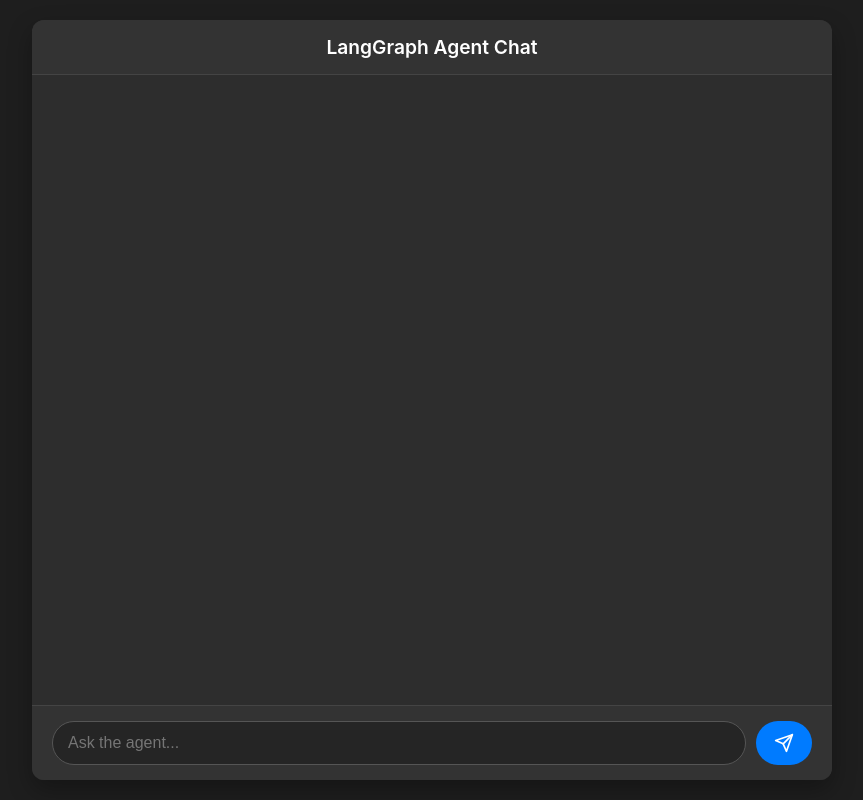
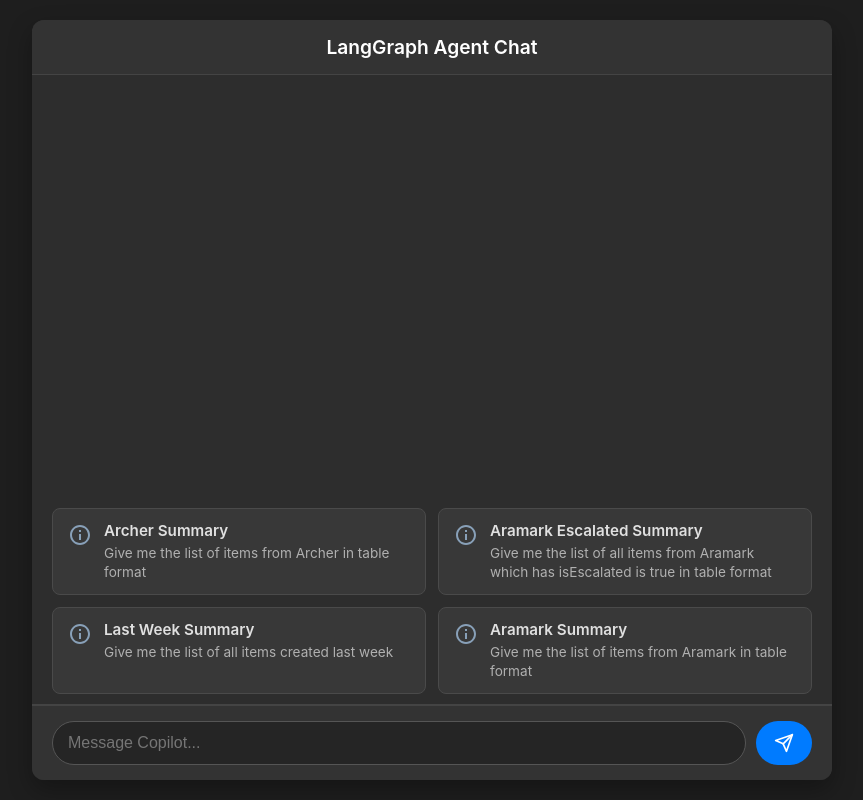
Before and after one commit to Raj-Champaneriya/langgraph, a React (Create React App) app in the folder copilot/frontend/my-chat-app/: page / in a window 1280 px wide. Shown: the whole page, without its empty margins (208-1071 px from the left). Built offline with nearby package versions, Linux system fonts and the light colour scheme.

Commit message:
refactor: reorganize SVG icons and suggested prompts section, enhance prompt handling and styling

```diff
--- a/copilot/frontend/my-chat-app/src/ChatComponent.js
+++ b/copilot/frontend/my-chat-app/src/ChatComponent.js
@@ -2,7 +2,7 @@
 import { useEffect, useRef, useState } from "react";
 import { v4 as uuidv4 } from "uuid"; // For unique keys
 
-// SVG Icon for Send Button
+// --- SVG Icons ---
 const SendIcon = () => (
   <svg
     width="20"
@@ -19,7 +19,6 @@
   </svg>
 );
 
-// SVG Icon for Tool Activity
 const ToolIcon = () => (
   <svg
     width="16"
@@ -36,18 +35,55 @@
   </svg>
 );
 
+// Icon for Suggested Prompt Tiles (generic idea icon)
+const PromptTileIcon = () => (
+  <svg
+    width="24"
+    height="24"
+    viewBox="0 0 24 24"
+    fill="currentColor"
+    style={{ color: "#88a0b8", flexShrink: 0 }}
+  >
+    <path d="M12 2C6.48 2 2 6.48 2 12s4.48 10 10 10 10-4.48 10-10S17.52 2 12 2zm0 18c-4.41 0-8-3.59-8-8s3.59-8 8-8 8 3.59 8 8-3.59 8-8 8zm-1-13h2v2h-2zm0 4h2v6h-2z" />
+  </svg>
+);
+
+// --- Suggested Prompts Data ---
+const suggestedPromptsData = [
+  {
+    id: "archer_summary",
+    title: "Archer Summary",
+    prompt: "Give me the list of items from Archer in table format",
+  },
+  {
+    id: "aramark_escalated_summary",
+    title: "Aramark Escalated Summary",
+    prompt:
+      "Give me the list of all items from Aramark which has isEscalated is true in table format",
+  },
+  {
+    id: "last_week_summary",
+    title: "Last Week Summary",
+    prompt: "Give me the list of all items created last week",
+  },
+  {
+    id: "aramark_summary",
+    title: "Aramark Summary",
+    prompt: "Give me the list of items from Aramark in table format",
+  },
+];
+
 function ChatComponent() {
   const [userInput, setUserInput] = useState("");
   const [messages, setMessages] = useState([]);
   const [isStreaming, setIsStreaming] = useState(false);
   const currentAiMessageRef = useRef("");
   const chatViewRef = useRef(null);
-  const requestStartTimeRef = useRef(null); // To store start time of user request
+  const requestStartTimeRef = useRef(null);
 
   const scrollToBottom = () => {
-    if (chatViewRef.current) {
+    if (chatViewRef.current)
       chatViewRef.current.scrollTop = chatViewRef.current.scrollHeight;
-    }
   };
 
   useEffect(() => {
@@ -58,29 +94,15 @@
     const styleSheet = document.createElement("style");
     styleSheet.type = "text/css";
     styleSheet.innerText = `
-      @keyframes fadeInSlideUp {
-        from { opacity: 0; transform: translateY(10px); }
-        to { opacity: 1; transform: translateY(0); }
-      }
-      .message-entry { /* Changed class name slightly for clarity */
-        animation: fadeInSlideUp 0.3s ease-out forwards;
-      }
-
-      @keyframes pulse {
-        0% { opacity: 0.5; } 50% { opacity: 1; } 100% { opacity: 0.5; }
-      }
+      @keyframes fadeInSlideUp { from { opacity: 0; transform: translateY(10px); } to { opacity: 1; transform: translateY(0); } }
+      .message-entry { animation: fadeInSlideUp 0.3s ease-out forwards; }
+      @keyframes pulse { 0% { opacity: 0.5; } 50% { opacity: 1; } 100% { opacity: 0.5; } }
       .ai-streaming-placeholder span { animation: pulse 1.5s infinite ease-in-out; }
       .ai-streaming-placeholder span:nth-child(1) { animation-delay: 0s; }
       .ai-streaming-placeholder span:nth-child(2) { animation-delay: 0.2s; }
       .ai-streaming-placeholder span:nth-child(3) { animation-delay: 0.4s; }
-
-      @keyframes thinkingDots {
-        0%, 20% { content: '.'; } 40%, 60% { content: '..'; } 80%, 100% { content: '...'; }
-      }
-      .thinking-dots::after {
-        content: '.'; animation: thinkingDots 1.5s infinite; display: inline-block; width: 1.5em; text-align: left;
-      }
-
+      @keyframes thinkingDots { 0%, 20% { content: '.'; } 40%, 60% { content: '..'; } 80%, 100% { content: '...'; } }
+      .thinking-dots::after { content: '.'; animation: thinkingDots 1.5s infinite; display: inline-block; width: 1.5em; text-align: left; }
       .custom-scrollbar::-webkit-scrollbar { width: 8px; }
       .custom-scrollbar::-webkit-scrollbar-track { background: #2d2d2d; border-radius: 10px; }
       .custom-scrollbar::-webkit-scrollbar-thumb { background: #555; border-radius: 10px; }
@@ -92,21 +114,25 @@
     };
   }, []);
 
-  const handleSubmit = async (e) => {
+  const handleSubmit = async (e, textOverride = null) => {
     if (e) e.preventDefault();
-    if (!userInput.trim() || isStreaming) return;
+    const textToSubmit = textOverride !== null ? textOverride : userInput;
 
-    requestStartTimeRef.current = Date.now(); // Store start time
+    if (!textToSubmit.trim() || isStreaming) return;
 
+    requestStartTimeRef.current = Date.now();
     setIsStreaming(true);
+
     const newUserMessage = {
       id: uuidv4(),
       type: "user",
-      content: userInput,
+      content: textToSubmit,
       timestamp: new Date(),
     };
     setMessages((prev) => [...prev, newUserMessage]);
-    const currentInput = userInput; // Store for the API call
+
+    // If a suggested prompt was used, userInput state was set for feedback,
+    // now clear it. If user typed, clear it as well.
     setUserInput("");
     currentAiMessageRef.current = "";
 
@@ -123,14 +149,13 @@
           "Content-Type": "application/json",
           Accept: "text/event-stream",
         },
-        body: JSON.stringify({ text: currentInput }),
+        body: JSON.stringify({ text: textToSubmit }), // Use textToSubmit
       });
 
       if (!response.ok) {
         const errorData = await response
           .json()
           .catch(() => ({ detail: "Failed to parse error JSON." }));
-        console.error("API Error:", errorData);
         const errorContent = `Error: ${
           errorData.detail || "Failed to get response"
         }`;
@@ -170,23 +195,19 @@
       const reader = response.body
         .pipeThrough(new TextDecoderStream())
         .getReader();
-
       while (true) {
         const { value, done } = await reader.read();
         if (done) {
           const responseEndTime = Date.now();
           const durationMs =
             responseEndTime - (requestStartTimeRef.current || responseEndTime);
-
           setMessages((prev) =>
             prev.map((msg) => {
               if (msg.id === aiMessageId) {
                 let finalContent = currentAiMessageRef.current.trim();
-                if (!finalContent && msg.content === "...") {
+                if (!finalContent && msg.content === "...")
                   finalContent = "Agent finished processing.";
-                } else if (!finalContent) {
-                  finalContent = msg.content; // Keep existing if it was updated by non-llm event
-                }
+                else if (!finalContent) finalContent = msg.content;
                 return {
                   ...msg,
                   content: finalContent,
@@ -198,7 +219,6 @@
           );
           break;
         }
-
         const eventLines = value.split("\n\n");
         eventLines.forEach((line) => {
           if (line.startsWith("data: ")) {
@@ -221,7 +241,6 @@
                 eventData.type === "tool_start" ||
                 eventData.type === "tool_end"
               ) {
-                // Finalize previous AI message content if it was just a placeholder "..." before tool activity
                 if (
                   currentAiMessageRef.current === "" &&
                   eventData.type === "tool_start"
@@ -234,10 +253,8 @@
                     )
                   );
                 }
-                // Reset for potential new LLM chunks after this tool cycle for the same aiMessageId
                 if (eventData.type === "tool_end")
                   currentAiMessageRef.current = "";
-
                 const toolContent =
                   eventData.type === "tool_start"
                     ? `Tool Starting: ${
@@ -255,10 +272,9 @@
                     timestamp: new Date(),
                   },
                 ]);
-              } else if (eventData.type === "stream_end") {
+              } else if (eventData.type === "stream_end")
                 console.log("Stream ended by server event.");
-              } else if (eventData.type === "error") {
-                console.error("Stream Error Event:", eventData.detail);
+              else if (eventData.type === "error") {
                 setMessages((prev) =>
                   prev.map((msg) =>
                     msg.id === aiMessageId
@@ -271,20 +287,15 @@
                       : msg
                   )
                 );
-                // Potentially break or handle reader closure
               }
             } catch (e) {
-              console.error(
-                "Failed to parse JSON from stream data:",
-                jsonString,
-                e
-              );
+              console.error("Failed to parse JSON:", jsonString, e);
             }
           }
         });
       }
     } catch (error) {
-      console.error("Fetch API or streaming failed:", error);
+      console.error("Fetch/stream failed:", error);
       const errorContent = "Error: Could not connect or stream failed.";
       setMessages((prev) =>
         prev.map((msg) =>
@@ -306,35 +317,42 @@
     }
   };
 
+  const handleSuggestedPromptClick = async (promptText) => {
+    if (isStreaming) return;
+    setUserInput(promptText); // Update UI briefly for visual feedback
+    await handleSubmit(null, promptText); // Pass prompt directly to submit logic
+  };
+
+  // --- Styles ---
   const styles = {
     chatContainer: {
       display: "flex",
       flexDirection: "column",
-      alignItems: "center", // Center chatBox horizontally
+      alignItems: "center",
       justifyContent: "flex-start",
       minHeight: "100vh",
       fontFamily:
-        '-apple-system, BlinkMacSystemFont, "Segoe UI", Roboto, Helvetica, Arial, sans-serif, "Apple Color Emoji", "Segoe UI Emoji", "Segoe UI Symbol"',
+        '-apple-system, BlinkMacSystemFont, "Segoe UI", Roboto, Helvetica, Arial, sans-serif',
       backgroundColor: "#1e1e1e",
       color: "#e0e0e0",
-      padding: "20px 0", // Vertical padding for the container
+      padding: "20px 0",
       boxSizing: "border-box",
     },
     chatBox: {
       display: "flex",
       flexDirection: "column",
-      width: "100%", // Take full width of allocated centered space
-      maxWidth: "800px", // Max width of the chat interface
+      width: "100%",
+      maxWidth: "800px",
       backgroundColor: "#2d2d2d",
       borderRadius: "12px",
-      boxShadow: "0 10px 25px rgba(0, 0, 0, 0.3)",
+      boxShadow: "0 10px 25px rgba(0,0,0,0.3)",
       overflow: "hidden",
-      flexGrow: 1, // Allows chatBox to take available vertical space if chatContainer is taller
-      maxHeight: "calc(100vh - 40px)", // Ensure it doesn't overflow viewport due to padding
+      flexGrow: 1,
+      maxHeight: "calc(100vh - 40px)",
       boxSizing: "border-box",
     },
     header: {
-      /* ... unchanged ... */ padding: "15px 20px",
+      padding: "15px 20px",
       backgroundColor: "#333333",
       borderBottom: "1px solid #444444",
       textAlign: "center",
@@ -343,26 +361,18 @@
       color: "#ffffff",
     },
     chatView: {
-      /* ... unchanged ... */ flexGrow: 1,
+      flexGrow: 1,
       overflowY: "auto",
       padding: "20px",
       display: "flex",
       flexDirection: "column",
-      gap: "0px", // Gap handled by messageEntry margin
+      gap: "0px",
       width: "100%",
       boxSizing: "border-box",
     },
-    messageEntry: {
-      // Wrapper for avatar, bubble, and meta like response time
-      marginBottom: "15px",
-    },
-    messageBubbleWrapper: {
-      // New wrapper for avatar and bubble flex layout
-      display: "flex",
-      alignItems: "flex-end", // Align avatar with bottom of message bubble
-    },
+    messageEntry: { marginBottom: "15px" },
+    messageBubbleWrapper: { display: "flex", alignItems: "flex-end" },
     message: {
-      // Bubble styling
       padding: "10px 15px",
       borderRadius: "18px",
       lineHeight: "1.5",
@@ -371,19 +381,19 @@
       position: "relative",
     },
     userMessage: {
-      /* ... unchanged ... */ backgroundColor: "#007bff",
+      backgroundColor: "#007bff",
       color: "#ffffff",
       borderBottomRightRadius: "5px",
-      marginLeft: "auto", // Added for alignment within flex wrapper
+      marginLeft: "auto",
     },
     aiMessage: {
-      /* ... unchanged ... */ backgroundColor: "#424242",
+      backgroundColor: "#424242",
       color: "#e0e0e0",
       borderBottomLeftRadius: "5px",
-      marginRight: "auto", // Added for alignment
+      marginRight: "auto",
     },
     toolActivityMessage: {
-      /* ... unchanged ... */ fontSize: "0.85em",
+      fontSize: "0.85em",
       color: "#b0b0b0",
       padding: "8px 12px",
       borderRadius: "10px",
@@ -392,10 +402,10 @@
       textAlign: "left",
       display: "flex",
       alignItems: "center",
-      backgroundColor: "rgba(70, 70, 70, 0.5)", // Subtle background
+      backgroundColor: "rgba(70,70,70,0.5)",
     },
     avatar: {
-      /* ... unchanged ... */ width: "32px",
+      width: "32px",
       height: "32px",
       borderRadius: "50%",
       backgroundColor: "#555",
@@ -408,21 +418,64 @@
       flexShrink: 0,
     },
     userAvatar: { marginRight: "10px", backgroundColor: "#0056b3" },
-    aiAvatar: {
-      marginLeft: "0px",
-      marginRight: "10px",
-      backgroundColor: "#666",
-    }, // AI avatar on left, then margin
+    aiAvatar: { marginRight: "10px", backgroundColor: "#666" },
     messageContent: { whiteSpace: "pre-wrap" },
     responseTimeText: {
       fontSize: "0.75em",
       color: "#9e9e9e",
       marginTop: "5px",
-      paddingLeft: `calc(32px + 10px)`, // Avatar width (32px) + AI avatar's right margin (10px)
+      paddingLeft: `calc(32px + 10px)`,
       textAlign: "left",
     },
+    // Suggested Prompts Styles
+    suggestedPromptsContainer: {
+      display: "grid",
+      gridTemplateColumns: "repeat(auto-fit, minmax(280px, 1fr))", // Responsive columns
+      gap: "12px",
+      padding: "15px 20px 10px 20px",
+      borderBottom: "1px solid #444444", // Separator from input form
+      backgroundColor: "#2d2d2d", // Consistent with chatBox background
+    },
+    promptTile: {
+      display: "flex",
+      alignItems: "flex-start", // Align icon and text block
+      backgroundColor: "#383838", // Slightly different from chatBox bg
+      padding: "12px 15px",
+      borderRadius: "8px",
+      cursor: "pointer",
+      transition:
+        "background-color 0.2s ease-in-out, transform 0.1s ease-in-out",
+      border: "1px solid #4a4a4a",
+    },
+    promptTileHover: {
+      // Apply this on hover via JS if needed, or use :hover in injected CSS
+      backgroundColor: "#454545",
+      transform: "translateY(-2px)",
+    },
+    promptTileIconContainer: {
+      // Wrapper for the icon if more styling is needed for it
+      marginRight: "12px",
+      marginTop: "2px", // Align icon better with title
+    },
+    promptTileTextContainer: {
+      display: "flex",
+      flexDirection: "column",
+      textAlign: "left",
+    },
+    promptTileTitle: {
+      fontSize: "0.95em",
+      fontWeight: "600",
+      color: "#e0e0e0",
+      marginBottom: "4px",
+    },
+    promptTileText: {
+      fontSize: "0.85em",
+      color: "#b0b0b0",
+      lineHeight: "1.4",
+    },
+    // Form and Input Styles
     form: {
-      /* ... unchanged ... */ display: "flex",
+      display: "flex",
       padding: "15px 20px",
       borderTop: "1px solid #444444",
       backgroundColor: "#333333",
@@ -430,7 +483,7 @@
       boxSizing: "border-box",
     },
     input: {
-      /* ... unchanged ... */ flexGrow: 1,
+      flexGrow: 1,
       padding: "12px 15px",
       marginRight: "10px",
       borderRadius: "25px",
@@ -443,10 +496,10 @@
     },
     inputFocus: {
       borderColor: "#007bff",
-      boxShadow: "0 0 0 2px rgba(0, 123, 255, 0.25)",
+      boxShadow: "0 0 0 2px rgba(0,123,255,0.25)",
     },
     button: {
-      /* ... unchanged ... */ padding: "0 18px",
+      padding: "0 18px",
       borderRadius: "25px",
       border: "none",
       backgroundColor: "#007bff",
@@ -466,10 +519,11 @@
       cursor: "not-allowed",
     },
     thinkingIndicator: {
-      /* ... unchanged ... */ fontStyle: "italic",
+      fontStyle: "italic",
       color: "#aaa",
       padding: "10px 20px",
       textAlign: "center",
+      backgroundColor: "#2d2d2d",
     },
     aiStreamingPlaceholder: { display: "inline-block" },
   };
@@ -490,6 +544,7 @@
               className="message-entry"
               style={styles.messageEntry}
             >
+              {/* ... message rendering logic (unchanged) ... */}
               {msg.type === "tool_activity" ? (
                 <div style={styles.toolActivityMessage}>
                   <ToolIcon />
@@ -546,20 +601,72 @@
               )}
             </div>
           ))}
-          {isStreaming &&
-            messages[messages.length - 1]?.type !== "ai" &&
-            !messages.find((m) => m.type === "ai" && m.content === "...") && (
-              <div style={styles.thinkingIndicator} className="thinking-dots">
-                Agent is thinking
+        </div>
+
+        {/* --- Suggested Prompts Section --- */}
+        {!isStreaming && (
+          <div style={styles.suggestedPromptsContainer}>
+            {suggestedPromptsData.map((p) => (
+              <div
+                key={p.id}
+                style={styles.promptTile}
+                onClick={() => handleSuggestedPromptClick(p.prompt)}
+                role="button"
+                tabIndex={0}
+                onKeyPress={(e) => {
+                  if (e.key === "Enter" || e.key === " ")
+                    handleSuggestedPromptClick(p.prompt);
+                }}
+                onMouseEnter={(e) => {
+                  e.currentTarget.style.backgroundColor =
+                    styles.promptTileHover.backgroundColor;
+                  e.currentTarget.style.transform =
+                    styles.promptTileHover.transform;
+                }}
+                onMouseLeave={(e) => {
+                  e.currentTarget.style.backgroundColor =
+                    styles.promptTile.backgroundColor;
+                  e.currentTarget.style.transform = "none";
+                }}
+                onFocus={(e) => {
+                  e.currentTarget.style.backgroundColor =
+                    styles.promptTileHover.backgroundColor;
+                }}
+                onBlur={(e) => {
+                  e.currentTarget.style.backgroundColor =
+                    styles.promptTile.backgroundColor;
+                }}
+              >
+                <div style={styles.promptTileIconContainer}>
+                  <PromptTileIcon />
+                </div>
+                <div style={styles.promptTileTextContainer}>
+                  <div style={styles.promptTileTitle}>{p.title}</div>
+                  <div style={styles.promptTileText}>{p.prompt}</div>
+                </div>
               </div>
-            )}
-        </div>
+            ))}
+          </div>
+        )}
+
+        {isStreaming &&
+          !messages.some(
+            (m) => m.id === currentAiMessageRef.current && m.content === "..."
+          ) && // Check if current AI message still placeholder
+          (!messages.length ||
+            messages[messages.length - 1]?.type !== "ai" ||
+            messages[messages.length - 1]?.content === "...") && ( // More robust check for thinking
+            <div style={styles.thinkingIndicator} className="thinking-dots">
+              Agent is thinking
+            </div>
+          )}
+
         <form onSubmit={handleSubmit} style={styles.form}>
           <input
             type="text"
             value={userInput}
             onChange={(e) => setUserInput(e.target.value)}
-            placeholder="Ask the agent..."
+            placeholder="Message Copilot..."
             disabled={isStreaming}
             style={styles.input}
             onFocus={(e) =>
@@ -587,7 +694,7 @@
                   styles.button.backgroundColor;
             }}
           >
-            {isStreaming ? "..." : <SendIcon />}
+            <SendIcon />
           </button>
         </form>
       </div>
```
